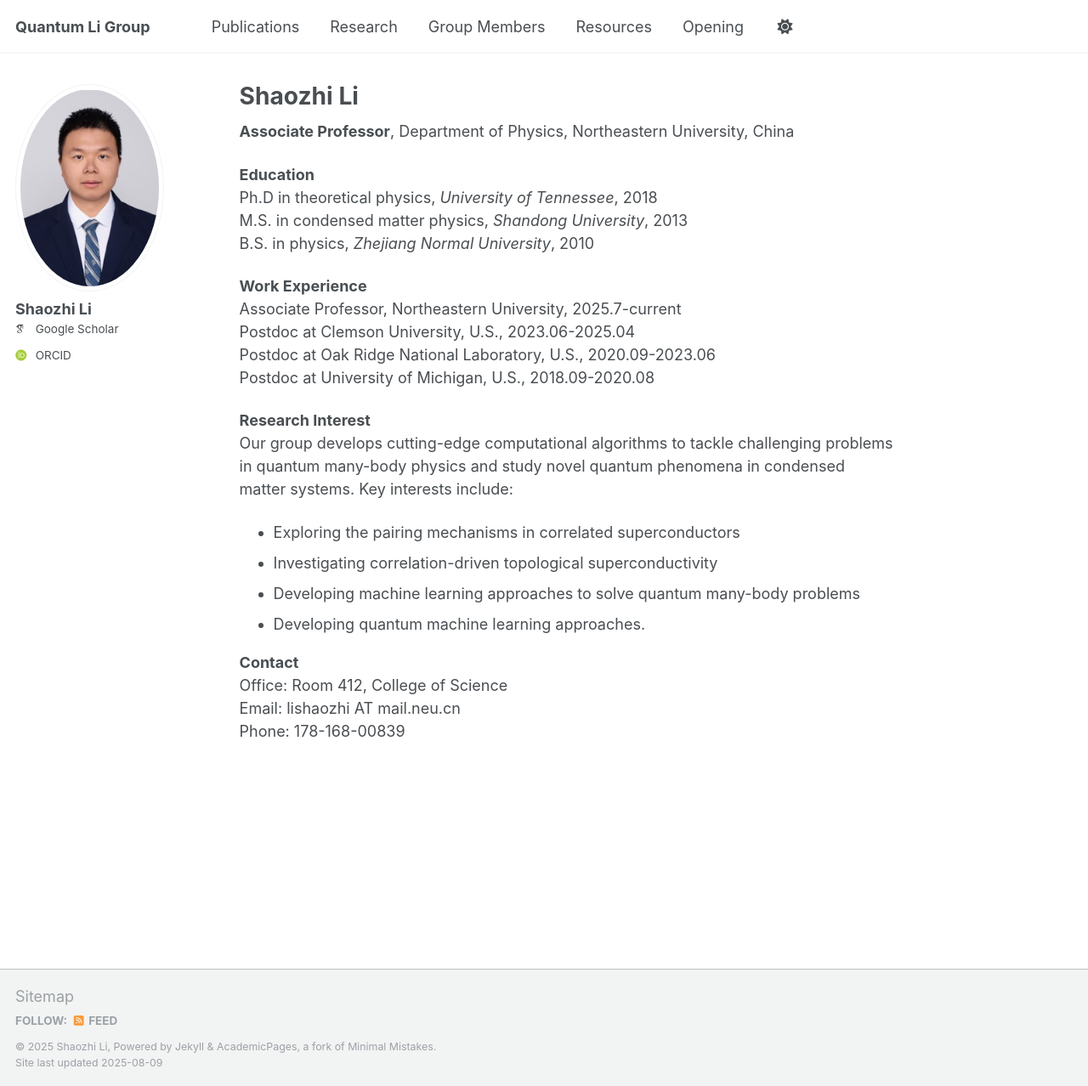
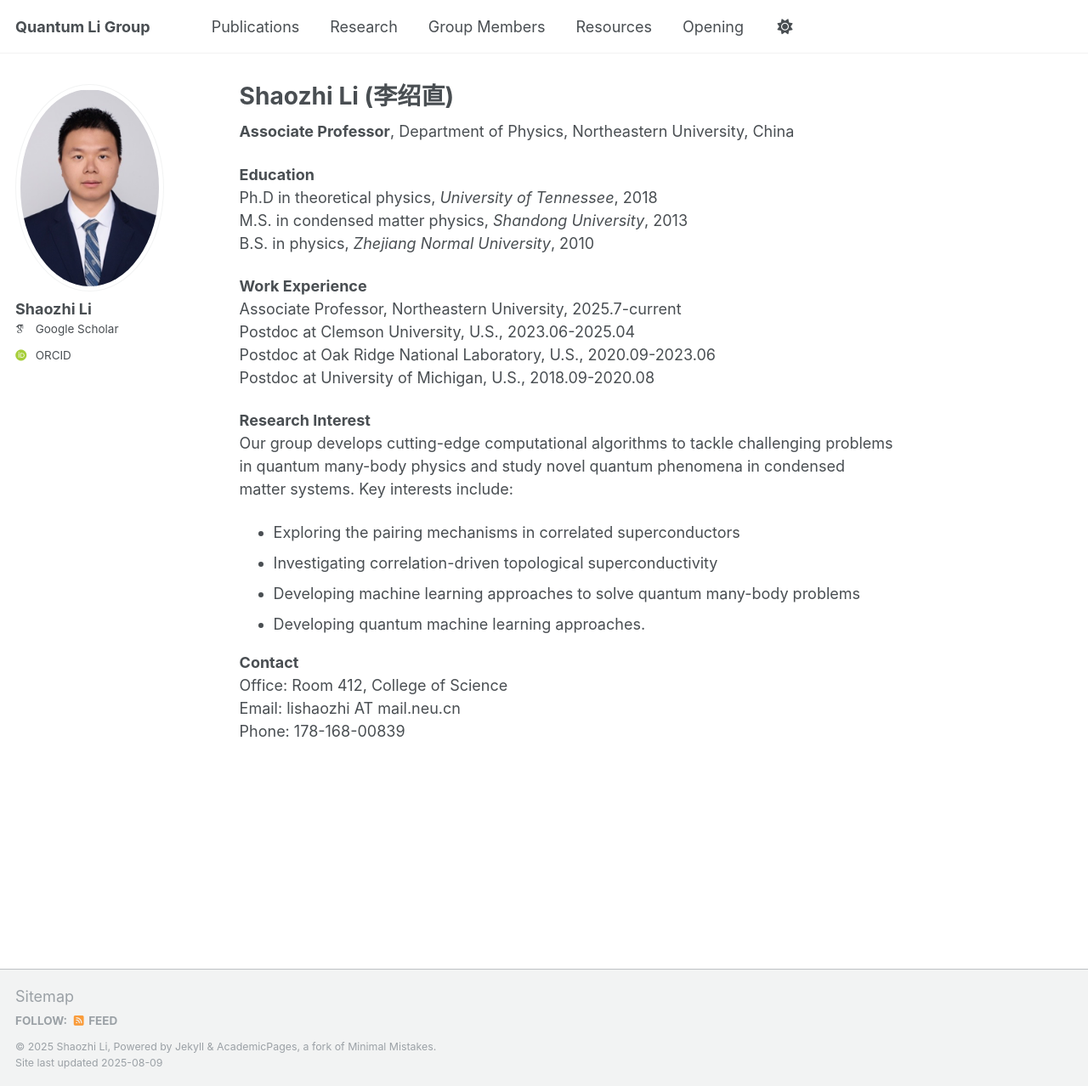
Before and after one commit to quantumligroup/quantumligroup.github.io, a Jekyll site: the page built from _pages/about.md, in a window 1280 px wide and 1278 px high. Shown: the whole window at 85% size. Built offline with Jekyll 4.4.1, drawn with Linux system fonts in a browser that asks for light colours; some web fonts are replaced; a script that is not in the unit is left out.

Commit message:
change 7

```diff
--- a/_pages/about.md
+++ b/_pages/about.md
@@ -1,6 +1,6 @@
 ---
 permalink: /
-title: "Shaozhi Li"
+title: "Shaozhi Li (李绍直)"
 author_profile: true
 redirect_from:
   - /about/
```
Also changed, not shown: 6 other files.
